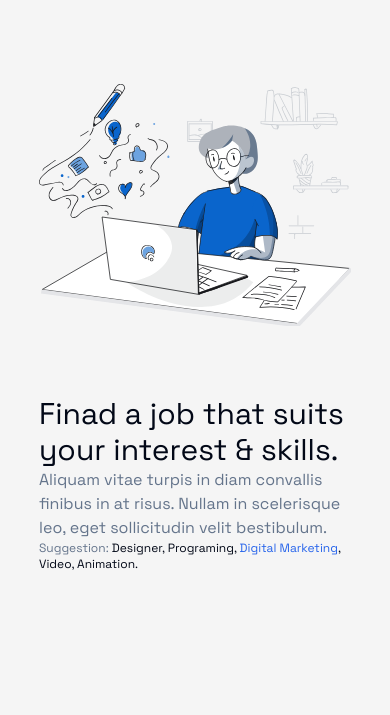
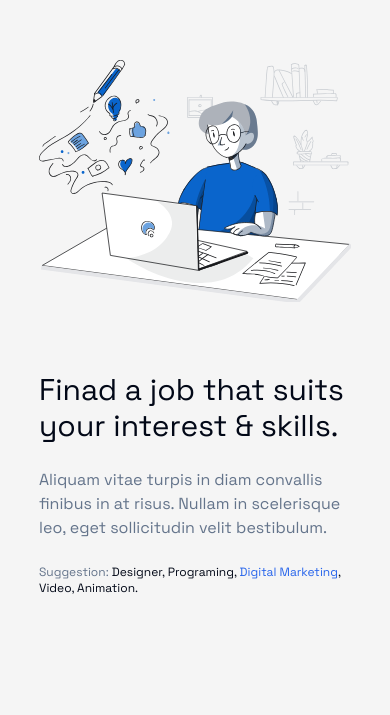
Before and after one commit to murphyrepos/portfolio, a Next.js app: page / in a window 390 px wide. Shown: the part 129-844 px from the top of the page. Built offline with nearby package versions, Linux system fonts and the light colour scheme; what react-locomotive-scroll would draw is missing.

Commit message:
fixed scroll behavior

```diff
--- a/src/components/hero-section.tsx
+++ b/src/components/hero-section.tsx
@@ -3,10 +3,16 @@ import Icons from './icons';
 
 const HeroSection = () => {
   return (
-    <div className='flex h-screen w-full flex-col items-center justify-center bg-neutral-100 py-14'>
-      <div className='max-w-screen-x mx-auto flex w-[80%] flex-col-reverse items-center justify-between md:space-x-5 lg:flex-row'>
-        <div className='flex w-full flex-col items-start justify-center md:space-y-6 lg:w-3/5'>
-          <div className='flex w-full flex-col items-start justify-center md:w-[75%] md:space-y-6'>
+    <div
+      className='flex h-screen w-full flex-col items-center justify-center bg-neutral-100 py-14'
+      data-scroll-section
+    >
+      <div
+        className='max-w-screen-x mx-auto flex w-[80%] flex-col-reverse items-center justify-between md:space-x-5 lg:flex-row'
+        data-scroll
+      >
+        <div className='flex w-full flex-col items-start justify-center space-y-6 lg:w-3/5'>
+          <div className='flex w-full flex-col items-start justify-center space-y-6 md:w-[75%]'>
             <p className='text-3xl md:text-5xl' data-scroll>
               Finad a job that suits your interest & skills.
             </p>
--- a/src/components/services.tsx
+++ b/src/components/services.tsx
@@ -10,12 +10,7 @@ const Services = () => {
       className='mx-auto flex w-[90%] flex-col justify-evenly py-10 lg:flex-row'
       data-scroll-section
     >
-      <div
-        id='fixed'
-        className='w-full lg:w-1/2'
-        data-scroll
-        data-scroll-speec='2'
-      >
+      <div id='fixed' className='w-full lg:w-1/2' data-scroll>
         <div
           data-scroll-sticky
           data-scroll
```
